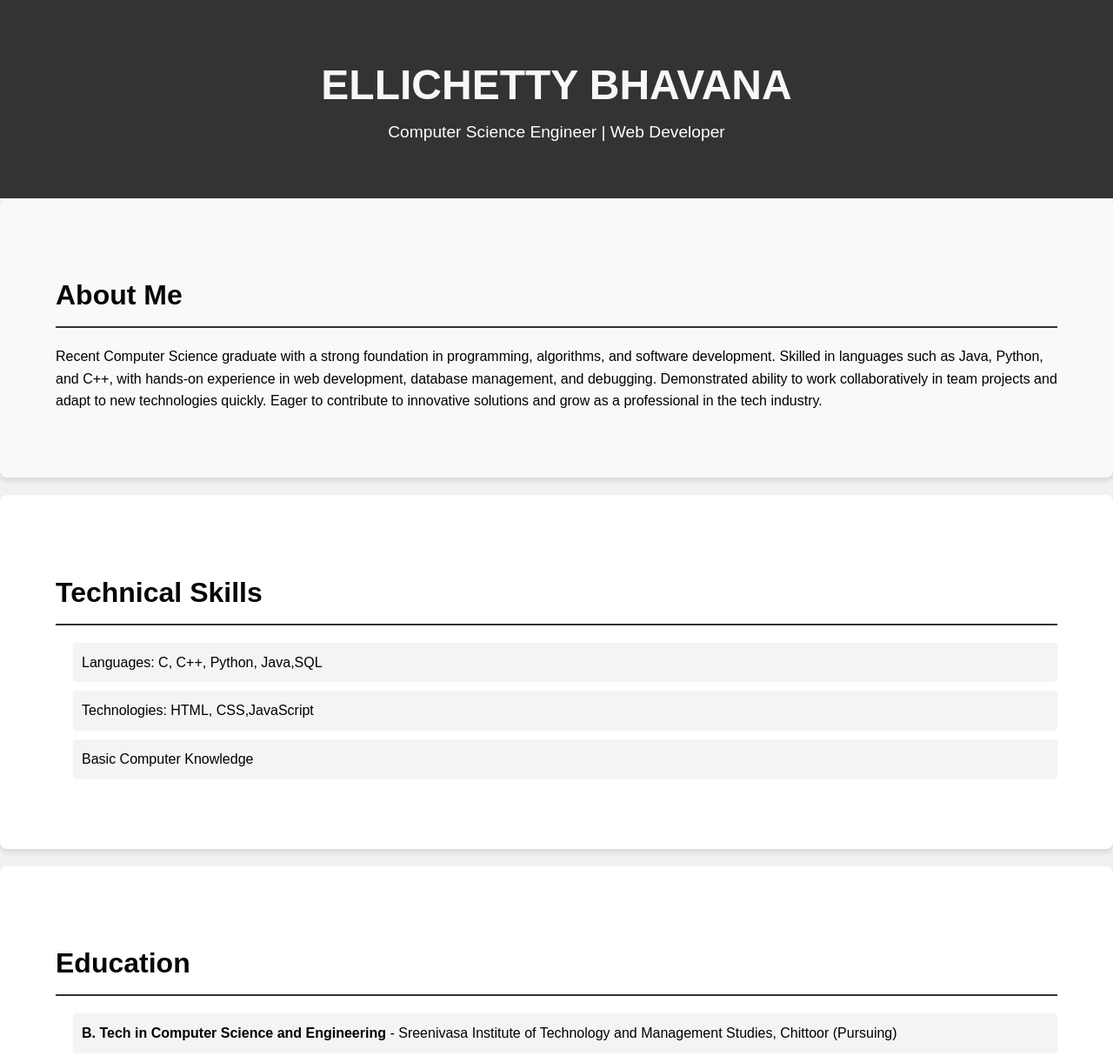
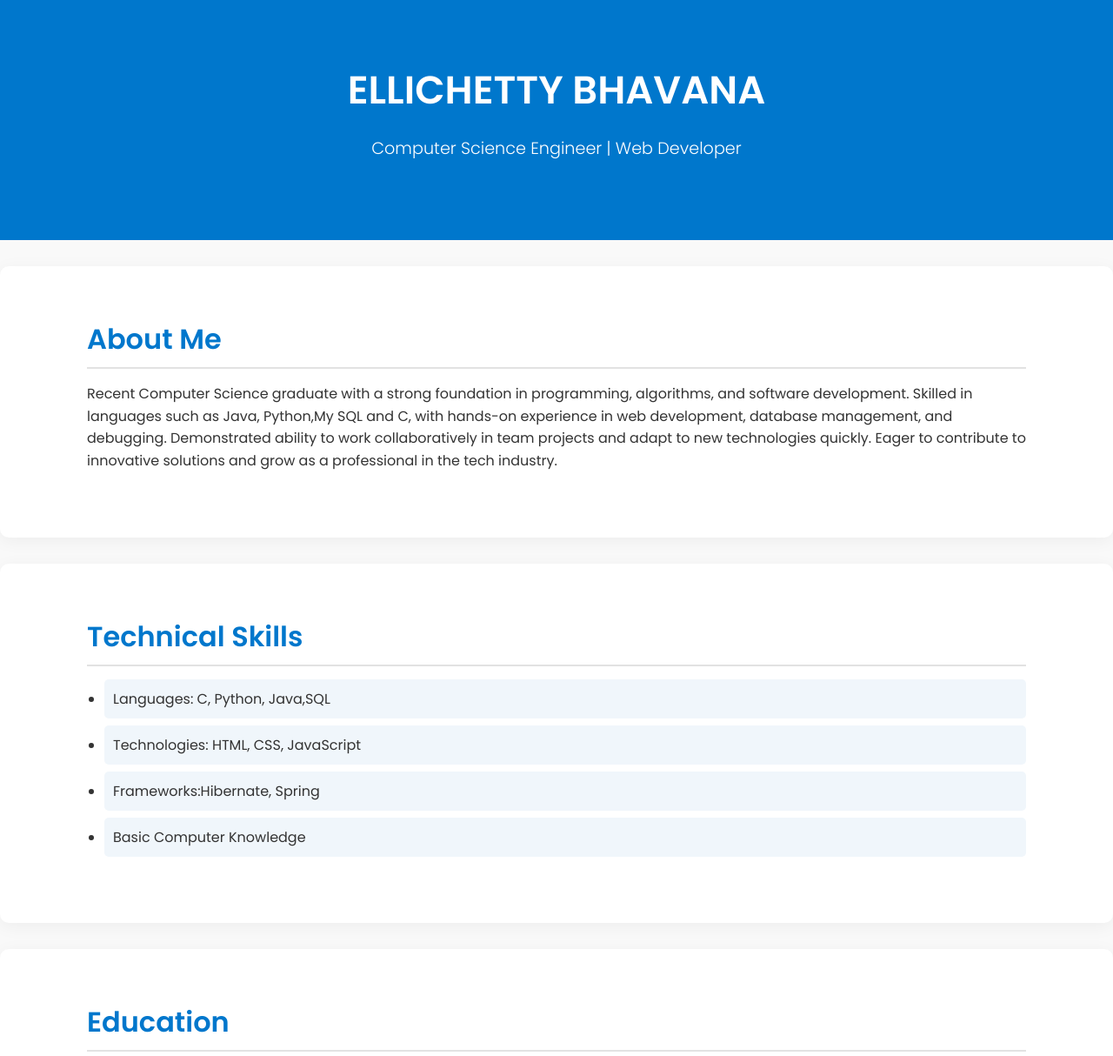
Before and after one commit to bhavanabhavya20/portfolio, a plain HTML site: page index.html in a window 1280 px wide. Shown: the top 1214 px of the page at 87% size. Drawn offline with Linux system fonts and the light colour scheme.

Commit message:
index.html

```diff
--- a/index.html
+++ b/index.html
@@ -5,171 +5,148 @@
     <meta name="viewport" content="width=device-width, initial-scale=1.0">
     <title>Bhavana Ellichetty - Portfolio</title>
     <style>
-        /* General Styles */
+     /* Import Google Font */
+@import url('https://fonts.googleapis.com/css2?family=Poppins:wght@300;400;600&display=swap');
+
+/* Root Variables */
+:root {
+  --primary-color: #0077cc;
+  --secondary-color: #1e1e2f;
+  --light-color: #f9f9f9;
+  --text-color: #333;
+  --card-bg: #ffffff;
+  --border-radius: 10px;
+  --box-shadow: 0 4px 20px rgba(0, 0, 0, 0.05);
+}
+
+/* Base Styles */
 body {
-    font-family: 'Arial', sans-serif;
-    line-height: 1.6;
+  font-family: 'Poppins', sans-serif;
+  background-color: var(--light-color);
+  color: var(--text-color);
   margin: 0;
   padding: 0;
-    color: #000000;
-    background-color: #f1f1f1;
 }
 
 .container {
   width: 90%;
-    max-width: 1200px;
+  max-width: 1100px;
   margin: 0 auto;
   padding: 20px;
 }
 
+/* Headings */
 h1, h2, h3 {
-    color: #060606;
+  margin: 0 0 15px;
+  font-weight: 600;
 }
 
 h1 {
-    font-size: 2.5rem;
-    color: #f7f7f7;
-    margin-bottom: 10px;
+  font-size: 2.8rem;
+  color: var(--card-bg);
 }
 
 h2 {
   font-size: 2rem;
-    margin-bottom: 20px;
-    border-bottom: 2px solid #333;
-    padding-bottom: 10px;
+  color: var(--primary-color);
+  border-bottom: 2px solid #e2e2e2;
+  padding-bottom: 8px;
 }
 
 h3 {
-    font-size: 1.5rem;
+  font-size: 1.3rem;
+  color: var(--primary-color);
+}
+
+/* Paragraphs and Lists */
+p {
+  font-size: 1rem;
+  line-height: 1.6;
+}
+
+ul {
+  padding-left: 20px;
+  margin-top: 10px;
+}
+
+li {
   margin-bottom: 10px;
 }
 
-p {
-    font-size: 1rem;
-    margin-bottom: 15px;
-}
-
-ul {
-    list-style-type: disc;
-    margin-left: 20px;
-    margin-bottom: 20px;
-}
-
+/* Links */
 a {
-    color: #64a5e6;
+  color: var(--primary-color);
   text-decoration: none;
+  transition: color 0.3s ease;
 }
 
 a:hover {
+  color: #005fa3;
   text-decoration: underline;
 }
 
-/* Header Styles */
+/* Header */
 header {
-    background-color: #333;
+  background: var(--primary-color);
+  padding: 50px 0;
+  text-align: center;
   color: #fff;
-    padding: 40px 0;
-    text-align: center;
-}
-
-header h1 {
-    margin: 0;
-    font-size: 3rem;
 }
 
 header p {
-    margin: 0;
   font-size: 1.2rem;
+  font-weight: 300;
 }
 
-/* Section Styles */
+/* Section Styling */
 section {
-    padding: 40px 0;
-    background-color: #fff;
-    margin-bottom: 20px;
-    border-radius: 8px;
-    box-shadow: 0 4px 6px rgba(0, 0, 0, 0.1);
+  background: var(--card-bg);
+  margin: 30px 0;
+  padding: 40px;
+  border-radius: var(--border-radius);
+  box-shadow: var(--box-shadow);
+  transition: transform 0.3s;
 }
 
-section#about {
-    background-color: #f9f9f9;
+section:hover {
+  transform: translateY(-2px);
 }
 
-section#skills ul,
-section#education ul,
-section#certifications ul,
-section#Hobbies ul {
-    list-style-type: none;
-    padding: 0;
+/* Project & Job Cards */
+.project, .job {
+  margin-bottom: 25px;
 }
 
+.project strong, .job strong {
+  color: var(--secondary-color);
+}
+
+/* Lists in Cards */
 section#skills ul li,
 section#education ul li,
 section#certifications ul li,
 section#Hobbies ul li {
-    background-color: #f4f4f4;
-    margin-bottom: 10px;
+  background-color: #f0f6fb;
   padding: 10px;
-    border-radius: 4px;
+  border-radius: 5px;
+  margin-bottom: 8px;
 }
 
-/* Project Styles */
-.project {
-    margin-bottom: 30px;
+/* Contact Section */
+section#contact p {
+  font-size: 1rem;
 }
 
-.project h3 {
-    color: #0073e6;
-}
-
-.project p {
-    margin-bottom: 10px;
-}
-
-.project strong {
-    color: #333;
-}
-
-/* Internship Styles */
-.job {
-    margin-bottom: 30px;
-}
-
-.job h3 {
-    color: #0073e6;
-}
-
-.job p {
-    margin-bottom: 10px;
-}
-
-.job ul {
-    margin-left: 20px;
-}
-
-/* Contact Styles */
-section#contact {
-    background-color: #f9f9f9;
-}
-
-section#contact p {
-    margin-bottom: 10px;
-}
-
-/* Footer Styles */
+/* Footer */
 footer {
-    background-color: #333;
+  background: var(--secondary-color);
   color: #fff;
   text-align: center;
   padding: 20px 0;
-    margin-top: 40px;
+  margin-top: 50px;
 }
 
-footer p {
-    margin: 0;
-}
-
-/* Responsive Design */
+/* Responsive */
 @media (max-width: 768px) {
   h1 {
     font-size: 2rem;
@@ -183,10 +160,11 @@ footer p {
     font-size: 1.2rem;
   }
 
-    .container {
-        width: 95%;
+  section {
+    padding: 30px 20px;
   }
 }
+
         </style>
 </head>
 <body>
@@ -201,7 +179,7 @@ footer p {
         <div class="container">
             <h2>About Me</h2>
             <p>Recent Computer Science graduate with a strong foundation in programming, algorithms, and software development.
-                Skilled in languages such as Java, Python, and C++, with hands-on experience in web development, database
+                Skilled in languages such as Java, Python,My SQL and C, with hands-on experience in web development, database
                 management, and debugging. Demonstrated ability to work collaboratively in team projects and adapt to new
                 technologies quickly. Eager to contribute to innovative solutions and grow as a professional in the tech industry. </p>
         </div>
@@ -211,8 +189,9 @@ footer p {
         <div class="container">
             <h2>Technical Skills</h2>
             <ul>
-                <li>Languages: C, C++, Python, Java,SQL</li>
-                <li>Technologies: HTML, CSS,JavaScript</li>
+                <li>Languages: C, Python, Java,SQL</li>
+                <li>Technologies: HTML, CSS, JavaScript</li>
+                <li>Frameworks:Hibernate, Spring</li>
                 <li>Basic Computer Knowledge</li>
             </ul>
         </div>
@@ -222,7 +201,7 @@ footer p {
         <div class="container">
             <h2>Education</h2>
             <ul>
-                <li><strong>B. Tech in Computer Science and Engineering</strong> - Sreenivasa Institute of Technology and Management Studies, Chittoor (Pursuing)</li>
+                <li><strong>B. Tech in Computer Science and Engineering</strong> - Sreenivasa Institute of Technology and Management Studies, Chittoor- GPA: 9.0</li>
                 <li><strong>Secondary Education (MPC)</strong> - Sri Chaitanya Junior College, Chittoor - GPA: 8.5</li>
                 <li><strong>School Education (SSC)</strong> - Little Flower English Medium School, Chittoor - GPA: 9.7</li>
             </ul>
@@ -237,6 +216,10 @@ footer p {
                 <p>Developed a system for recognizing handwritten digits (0-9) using the MNIST dataset. Implemented a Convolutional Neural Network (CNN) model for image classification, achieving 92.5% accuracy. Responsibilities included data preprocessing, model training, and performance evaluation.</p>
                 <p><strong>Tools used:</strong> Python, OpenCV, TensorFlow</p>
                 <p><strong>Dataset:</strong> MNIST dataset</p>
+                <h3>Tomato Leaf Disease Detection using Deep Learning</h3>
+                <p> Built a web-based system to identify diseases in tomato plants using image classification.Implemented CNN, MobileNet, and ResNet models trained on Kaggle tomato leaf datasets.Developed a Python backend for image processing and real-time prediction.Designed a responsive frontend using HTML, CSS, and JavaScript.</p>
+                <p><strong>Tools used:</strong> Python,TensorFlow,HTMl,CSS</p>
+                <p><strong>Dataset:</strong> PlantVillage dataset</p>
             </div>
         </div>
     </section>
@@ -288,7 +271,7 @@ footer p {
                 <li>Python Programming: By ELEWAYTE</li>
                 <li>Python Basics for Data Science: By EDX</li>
                 <li>Introduction to SQL: By EDX</li>
-                <li>Introduction to Artificial Intelligence: By SIMPULEARN</li>
+                <li>Introduction to Artificial Intelligence: By SIMPLiLEARN</li>
             </ul>
         </div>
     </section>
```
Lines whose indentation alone changed are shown as unchanged.
